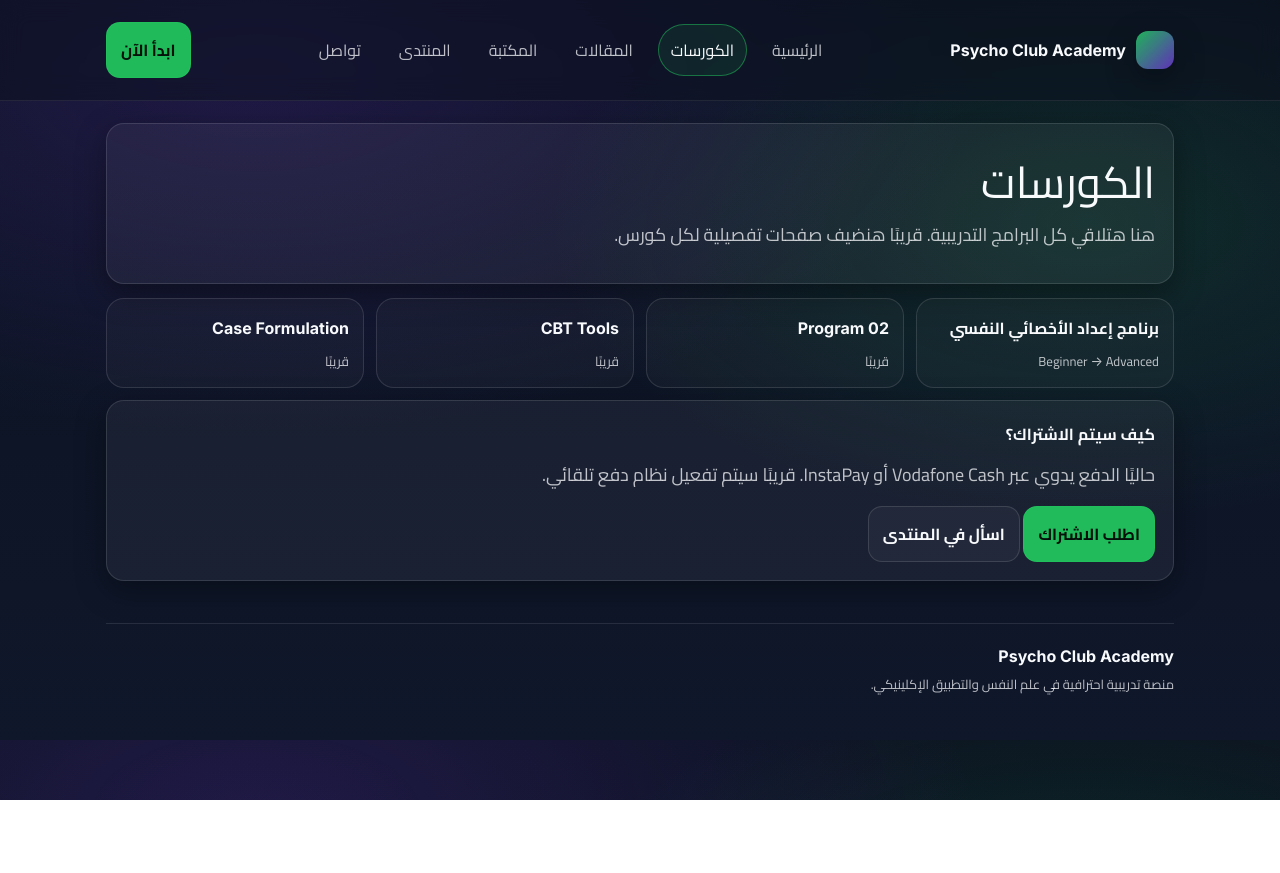
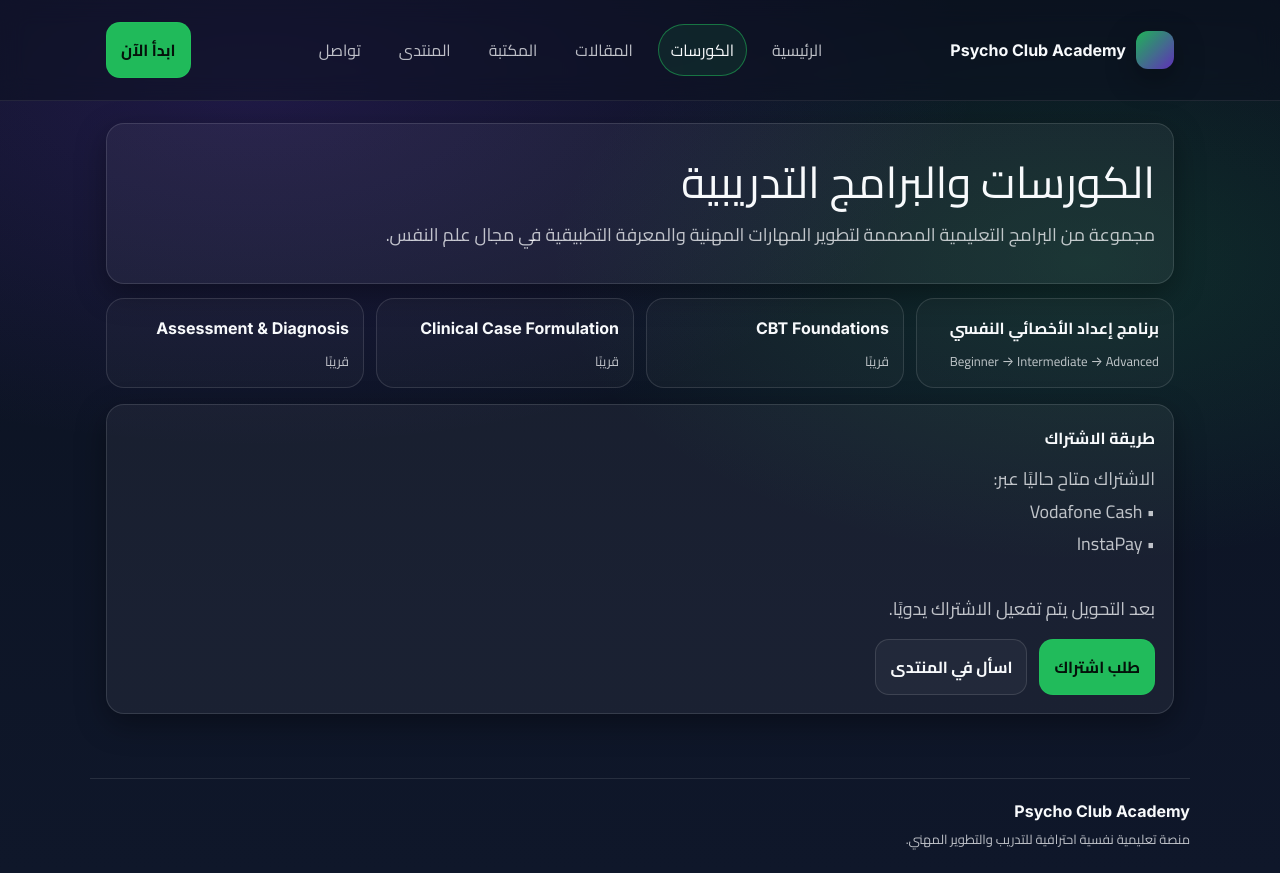
Before and after one commit to muztafasaleh5-rgb/psychoclubacademy, a plain HTML site: page courses.html in a window 1280 px wide. Before the commit the page ends 800 px from the top, so only its background shows below. Drawn offline with Linux system fonts and the light colour scheme.

Commit message:
Update courses.html

```diff
--- a/courses.html
+++ b/courses.html
@@ -9,51 +9,92 @@
 </head>
 <body>
 
+<!-- NAVBAR -->
 <div class="nav">
   <div class="container nav-inner">
-    <a class="brand" href="index.html"><div class="logo"></div><span>Psycho Club Academy</span></a>
+    <a class="brand" href="index.html">
+      <div class="logo"></div>
+      <span>Psycho Club Academy</span>
+    </a>
+
     <div class="links">
       <a class="link" data-nav href="index.html">الرئيسية</a>
-      <a class="link" data-nav href="courses.html">الكورسات</a>
+      <a class="link active" data-nav href="courses.html">الكورسات</a>
       <a class="link" data-nav href="articles.html">المقالات</a>
       <a class="link" data-nav href="library.html">المكتبة</a>
       <a class="link" data-nav href="forum.html">المنتدى</a>
       <a class="link" data-nav href="contact.html">تواصل</a>
     </div>
-    <a class="btn primary" href="courses.html">ابدأ الآن</a>
+
+    <a class="btn primary" href="contact.html">ابدأ الآن</a>
   </div>
 </div>
 
+<!-- CONTENT -->
 <div class="container">
+
+  <!-- Header -->
   <div class="card pad">
-    <div class="h1">الكورسات</div>
-    <div class="p">هنا هتلاقي كل البرامج التدريبية. قريبًا هنضيف صفحات تفصيلية لكل كورس.</div>
+    <div class="h1">الكورسات والبرامج التدريبية</div>
+    <div class="p">
+      مجموعة من البرامج التعليمية المصممة لتطوير المهارات المهنية والمعرفة التطبيقية في مجال علم النفس.
+    </div>
   </div>
 
+  <!-- Courses Grid -->
   <div class="grid4" style="margin-top:14px">
-    <a class="tile" href="course-setup.html">
+
+    <!-- Course 1 -->
+    <a class="tile"
+       href="https://muztafasaleh5-rgb.github.io/psychoclubacademy/course-setup.html">
       <b>برنامج إعداد الأخصائي النفسي</b>
-  <div class="small">Beginner → Advanced</div>
+      <div class="small">Beginner → Intermediate → Advanced</div>
     </a>
-    <a class="tile" href="#"><b>Program 02</b><div class="small">قريبًا</div></a>
-    <a class="tile" href="#"><b>CBT Tools</b><div class="small">قريبًا</div></a>
-    <a class="tile" href="#"><b>Case Formulation</b><div class="small">قريبًا</div></a>
+
+    <!-- Placeholder courses -->
+    <div class="tile">
+      <b>CBT Foundations</b>
+      <div class="small">قريبًا</div>
     </div>
 
-  <div class="card pad" style="margin-top:12px">
-    <div class="kicker">كيف سيتم الاشتراك؟</div>
+    <div class="tile">
+      <b>Clinical Case Formulation</b>
+      <div class="small">قريبًا</div>
+    </div>
+
+    <div class="tile">
+      <b>Assessment & Diagnosis</b>
+      <div class="small">قريبًا</div>
+    </div>
+
+  </div>
+
+  <!-- How to subscribe -->
+  <div class="card pad" style="margin-top:16px">
+    <div class="kicker">طريقة الاشتراك</div>
     <div class="p" style="margin-top:10px">
-      حاليًا الدفع يدوي عبر Vodafone Cash أو InstaPay. قريبًا سيتم تفعيل نظام دفع تلقائي.
+      الاشتراك متاح حاليًا عبر:
+      <br>• Vodafone Cash
+      <br>• InstaPay
+      <br><br>
+      بعد التحويل يتم تفعيل الاشتراك يدويًا.
     </div>
-    <a class="btn primary" href="contact.html">اطلب الاشتراك</a>
+
+    <div style="display:flex;gap:12px;flex-wrap:wrap">
+      <a class="btn primary" href="contact.html">طلب اشتراك</a>
       <a class="btn ghost" href="forum.html">اسأل في المنتدى</a>
     </div>
+  </div>
 
-  <div class="footer">
+</div>
+
+<!-- FOOTER -->
+<div class="container footer">
   <div class="footer-grid">
     <div>
       <div class="kicker">Psycho Club Academy</div>
-        <div class="small">منصة تدريبية احترافية في علم النفس والتطبيق الإكلينيكي.</div>
+      <div class="small">
+        منصة تعليمية نفسية احترافية للتدريب والتطوير المهني.
       </div>
     </div>
   </div>
```
Lines whose indentation alone changed are shown as unchanged.
